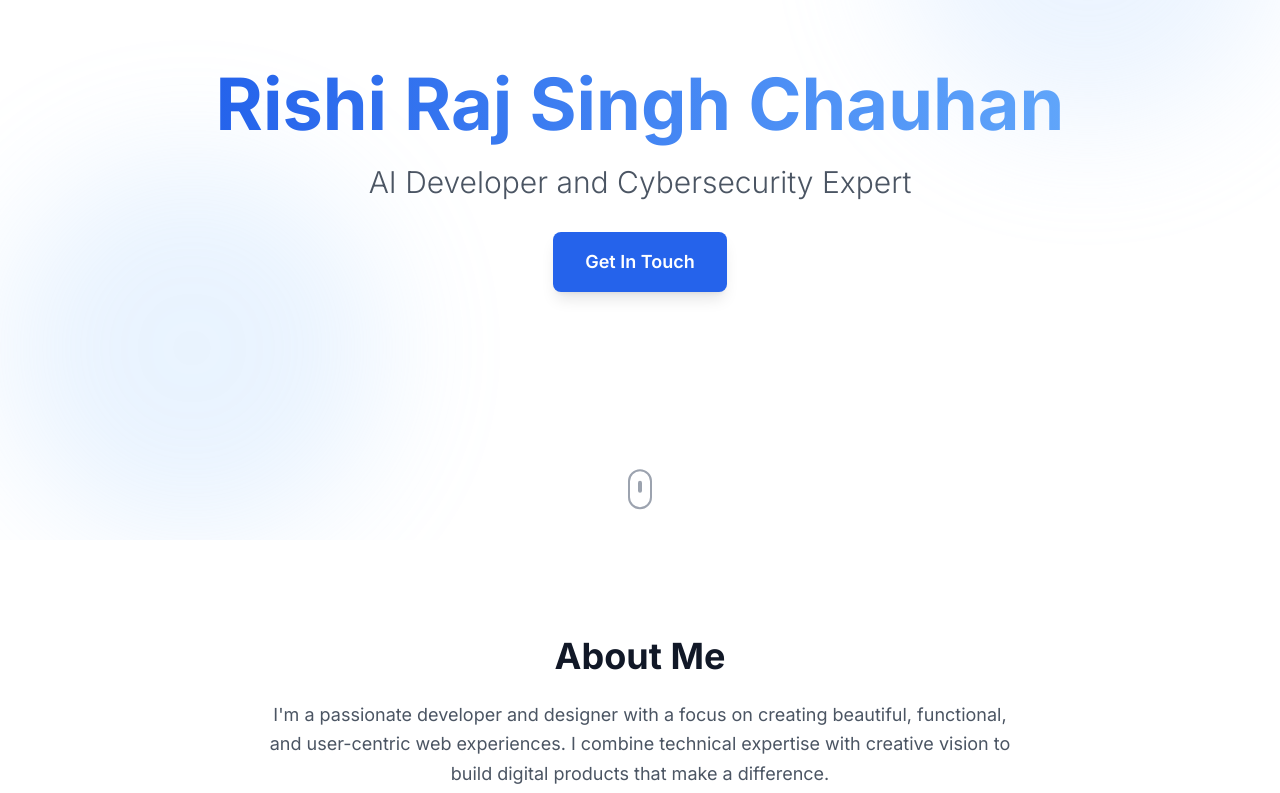
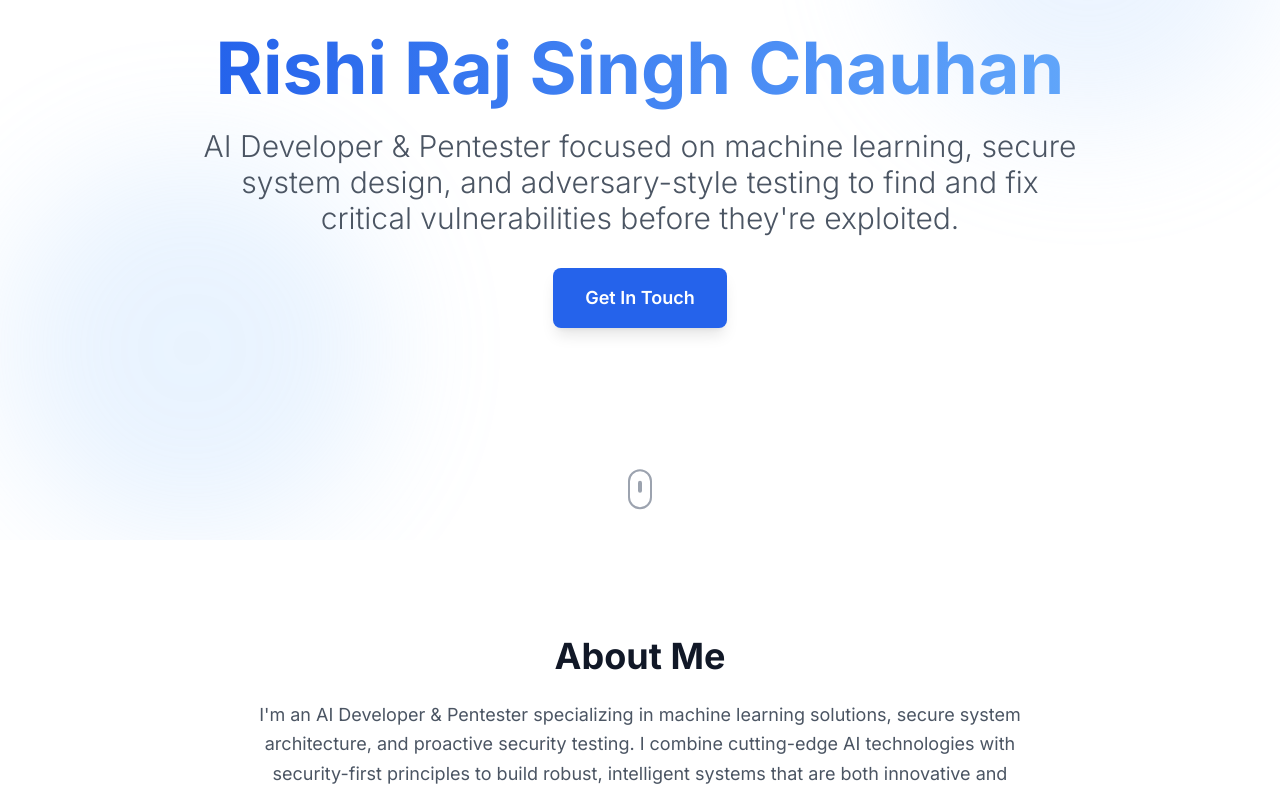
Before and after one commit to rrschauhan07/vibe-project, a Next.js app: page / in a window 1280 px wide. Shown: the part 260-1053 px from the top of the page. Built offline with nearby package versions, Linux system fonts and the light colour scheme.

Commit message:
Update tagline and About Me section for AI Developer & Pentester

```diff
--- a/app/layout.tsx
+++ b/app/layout.tsx
@@ -22,13 +22,13 @@ export const metadata: Metadata = {
     locale: 'en_US',
     url: 'https://yourportfolio.com',
     title: 'Portfolio | Rishi Raj Singh Chauhan',
-    description: 'AI Developer and Cybersecurity Expert building modern solutions',
+    description: 'AI Developer & Pentester focused on machine learning, secure system design, and adversary-style testing',
     siteName: 'Portfolio',
   },
   twitter: {
     card: 'summary_large_image',
     title: 'Portfolio | Rishi Raj Singh Chauhan',
-    description: 'AI Developer and Cybersecurity Expert building modern solutions',
+    description: 'AI Developer & Pentester focused on machine learning, secure system design, and adversary-style testing',
   },
   robots: {
     index: true,
--- a/app/page.tsx
+++ b/app/page.tsx
@@ -40,7 +40,7 @@ export default function Home() {
               transition={{ duration: 0.8, delay: 0.4 }}
               className="text-xl sm:text-2xl lg:text-3xl text-charcoal-600 mb-8 font-light"
             >
-              AI Developer and Cybersecurity Expert
+              AI Developer & Pentester focused on machine learning, secure system design, and adversary-style testing to find and fix critical vulnerabilities before they&apos;re exploited.
             </motion.p>
 
             {/* CTA Button */}
@@ -91,10 +91,10 @@ export default function Home() {
               About Me
             </h2>
             <p className="text-lg text-charcoal-600 leading-relaxed mb-4">
-              I&apos;m a passionate developer and designer with a focus on creating
-              beautiful, functional, and user-centric web experiences. I combine
-              technical expertise with creative vision to build digital products
-              that make a difference.
+              I&apos;m an AI Developer & Pentester specializing in machine learning
+              solutions, secure system architecture, and proactive security testing.
+              I combine cutting-edge AI technologies with security-first principles
+              to build robust, intelligent systems that are both innovative and protected.
             </p>
             <p className="text-lg text-charcoal-600 leading-relaxed">
               When I&apos;m not coding, you&apos;ll find me exploring new technologies,
```
